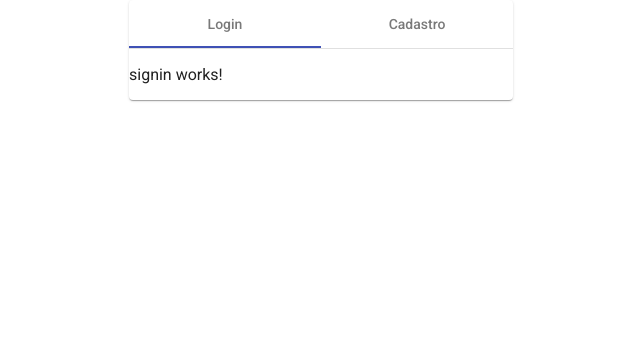
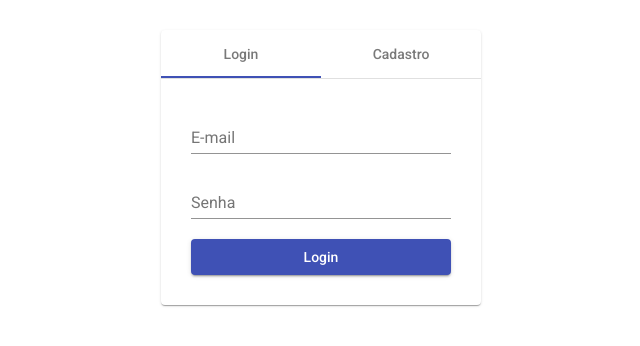
Before and after one commit to FelipeMenezesDM/wallet, an Angular app: page /user in a window 1280 px wide. Shown: the top 346 px of the page, without its empty margins (319-959 px from the left). Built offline with nearby package versions, Linux system fonts and the light colour scheme.

Commit message:
Adicionando campos nos formulários do usuário.

```diff
--- a/src/app/app.component.ts
+++ b/src/app/app.component.ts
@@ -6,5 +6,5 @@ import { Component } from '@angular/core';
   styleUrls: ['./app.component.css']
 })
 export class AppComponent {
-  title = 'wallet';
+  title = 'Wallet';
 }
--- a/src/app/app.module.ts
+++ b/src/app/app.module.ts
@@ -10,6 +10,8 @@ import { SignupComponent } from './auth/signup/signup.component';
 import { FlexLayoutModule } from '@angular/flex-layout';
 import { MatCardModule } from '@angular/material/card';
 import { MatTabsModule } from '@angular/material/tabs';
+import { MatInputModule } from '@angular/material/input';
+import { MatButtonModule } from '@angular/material/button';
 
 @NgModule({
   declarations: [
@@ -24,7 +26,9 @@ import { MatTabsModule } from '@angular/material/tabs';
     AppRoutingModule,
     FlexLayoutModule,
     MatCardModule,
-    MatTabsModule
+    MatTabsModule,
+    MatInputModule,
+    MatButtonModule
   ],
   providers: [],
   bootstrap: [AppComponent]
--- a/src/app/auth/auth.component.css
+++ b/src/app/auth/auth.component.css
@@ -1,3 +1,4 @@
 .user-page-card {
     padding: 0;
+		margin-top: 30px;
 }
--- a/src/app/auth/auth.component.html
+++ b/src/app/auth/auth.component.html
@@ -1,5 +1,5 @@
 <div fxLayoutAlign="center top">
-    <mat-card fxFlex="30" class="user-page-card">
+    <mat-card fxFlex="25" class="user-page-card">
       <mat-tab-group dynamicHeight mat-stretch-tabs>
         <mat-tab label="Login">
           <ng-template matTabContent>
--- a/src/app/auth/signin/signin.component.css
+++ b/src/app/auth/signin/signin.component.css
@@ -0,0 +1,3 @@
+.user-form-wrapper {
+	padding: 30px;
+}
--- a/src/app/auth/signin/signin.component.html
+++ b/src/app/auth/signin/signin.component.html
@@ -1 +1,11 @@
-<p>signin works!</p>
+<div class="user-form-wrapper">
+  <form matStretch fxLayout="column">
+    <mat-form-field>
+      <input matInput placeholder="E-mail" >
+    </mat-form-field>
+    <mat-form-field>
+      <input matInput placeholder="Senha" >
+    </mat-form-field>
+    <button mat-raised-button color="primary" type="submit">Login</button>
+  </form>
+</div>
--- a/src/app/auth/signup/signup.component.css
+++ b/src/app/auth/signup/signup.component.css
@@ -0,0 +1,3 @@
+.user-form-wrapper {
+	padding: 30px;
+}
--- a/src/app/auth/signup/signup.component.html
+++ b/src/app/auth/signup/signup.component.html
@@ -1 +1,17 @@
-<p>signup works!</p>
+<div class="user-form-wrapper">
+  <form matStretch fxLayout="column">
+    <mat-form-field>
+      <input matInput placeholder="Nome completo" >
+    </mat-form-field>
+    <mat-form-field>
+      <input matInput placeholder="CPF/CNPJ" >
+    </mat-form-field>
+    <mat-form-field>
+      <input matInput placeholder="E-mail" >
+    </mat-form-field>
+    <mat-form-field>
+      <input matInput placeholder="Senha" >
+    </mat-form-field>
+    <button mat-raised-button color="primary" type="submit">Login</button>
+  </form>
+</div>
```
Also changed, not shown: src/app/auth/auth.component.ts (line endings or trailing spaces).
